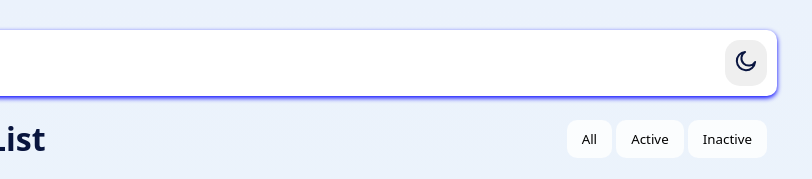
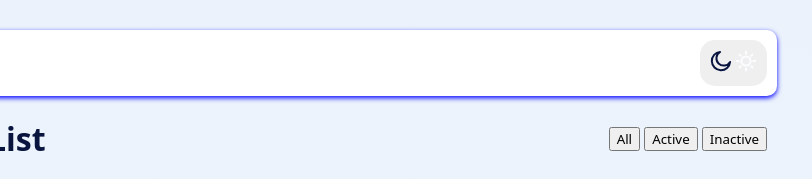
Before and after one commit to clementD99/Browser-extension, a plain HTML site: page index.html in a window 1280 px wide. Shown: the top 179 px of the page, 353-1165 px from the left. Drawn offline with Linux system fonts and the light colour scheme.

Commit message:
Boutons active

```diff
--- a/index.html
+++ b/index.html
@@ -18,14 +18,15 @@
         <img src="./assets/images/logo.svg" alt="Browser extensions" />
         <button id="change-theme">
           <img src="./assets/images/icon-moon.svg" alt="Dark mode" />
+          <img src="./assets/images/icon-sun.svg" alt="Light mode" />
         </button>
       </div>
       <div class="extensions">
         <h1>Extensions List</h1>
-        <div class="buttons">
-          <button class="all_btn">All</button>
-          <button class="active_btn">Active</button>
-          <button class="inactive_btn">Inactive</button>
+        <div id="buttons">
+          <button class="btn active-btn">All</button>
+          <button class="btn">Active</button>
+          <button class="btn">Inactive</button>
         </div>
       </div>
       <section id="extensions-list"></section>
```
